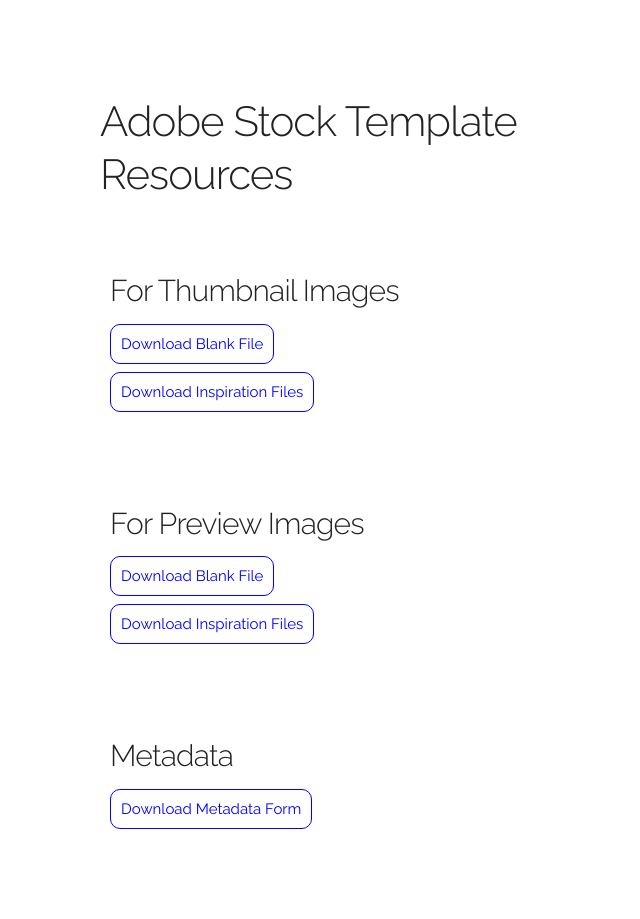
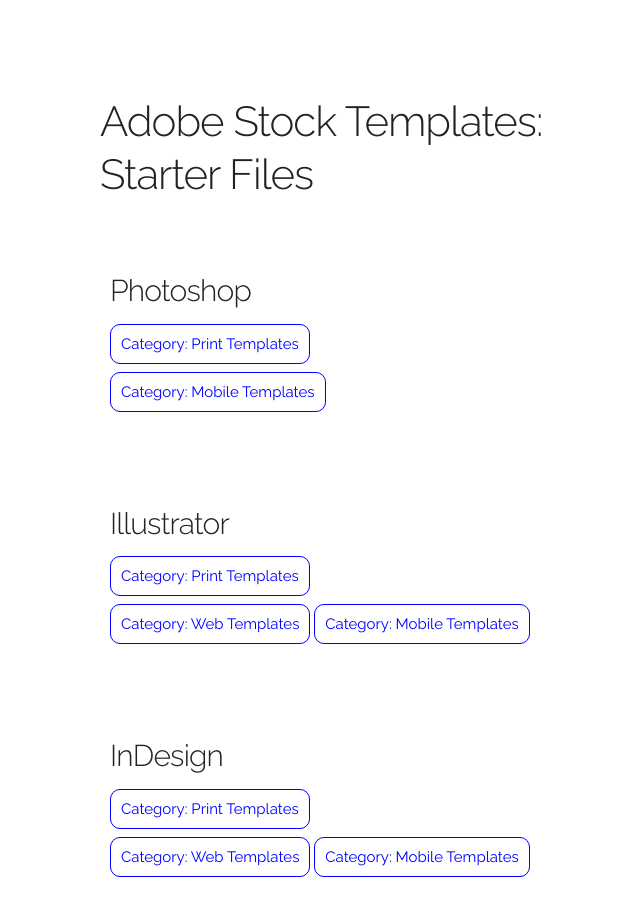
Before and after one commit to adobe-stock-content/templates-starterFiles, a plain HTML site: page index.html in a window 1280 px wide. Shown: the whole page, without its empty margins (60-700 px from the left). Before the commit the page ends 871 px from the top, so only its background shows below. Drawn offline with Linux system fonts and the light colour scheme.

Commit message:
updating starter files and copy

```diff
--- a/index.html
+++ b/index.html
@@ -5,8 +5,8 @@
   <!-- Basic Page Needs
   –––––––––––––––––––––––––––––––––––––––––––––––––– -->
   <meta charset="utf-8">
-  <title>Adobe Stock Templates Kits</title>
-  <meta name="Adobe Stock Templates resources" content="">
+  <title>Adobe Stock Templates | Starter Files</title>
+  <meta name="Adobe Stock Templates Starter Files" content="">
   <meta name="Adobe Stock Templates" content="">
 
   <!-- Mobile Specific Metas
@@ -49,20 +49,23 @@
   <div class="container">
     <div class="row">
       <div class="one-half column" style="margin-top: 25%">
-        <h2>Adobe Stock Template Resources</h2>
+        <h2>Adobe Stock Templates: Starter Files</h2>
         <div class="resources">
-          <h4>For Thumbnail Images</h4>
-          <a href="templates/Thumbnail.psd" download="Thumbnail" class="download">Download Blank File</a><br><br>
-          <a href="templates/thumbnail-ideas.zip" download="Thumbnail Image Ideas" class="download">Download Inspiration Files</a>
+          <h4>Photoshop</h4>
+          <a href="files/photoshop/ps-print.zip" download="ps-print" class="download">Category: Print Templates</a><br><br>
+          <a href="files/photoshop/ps-mobile.zip" download="ps-mobile" class="download">Category: Mobile Templates</a>
         </div>
         <div class="resources">
-          <h4>For Preview Images</h4>
-          <a href="templates/Preview1.psd" download="Preview1" class="download">Download Blank File</a><br><br>
-          <a href="templates/preview-ideas.zip" download="Preview Image Ideas" class="download">Download Inspiration Files</a>
+          <h4>Illustrator</h4>
+          <a href="files/illustrator/ai-print.zip" download="ai-print" class="download">Category: Print Templates</a><br><br>
+          <a href="files/illustrator/ai-web.zip" download="ai-web" class="download">Category: Web Templates</a>
+          <a href="files/illustrator/ai-mobile.zip" download="ai-mobile" class="download">Category: Mobile Templates</a>
         </div>
         <div class="resources">
-          <h4>Metadata</h4>
-          <a href="templates/AdobeStock_Templates_MetadataForm.xlsx" download="Metadata Form" class="download">Download Metadata Form</a>
+          <h4>InDesign</h4>
+          <a href="files/indesign/id-print.zip" download="id-print" class="download">Category: Print Templates</a><br><br>
+          <a href="files/indesign/id-web.zip" download="id-web" class="download">Category: Web Templates</a>
+          <a href="files/indesign/id-mobile.zip" download="id-mobile" class="download">Category: Mobile Templates</a>
         </div>
       </div>
     </div>
```
Also changed, not shown: 16 other files.
